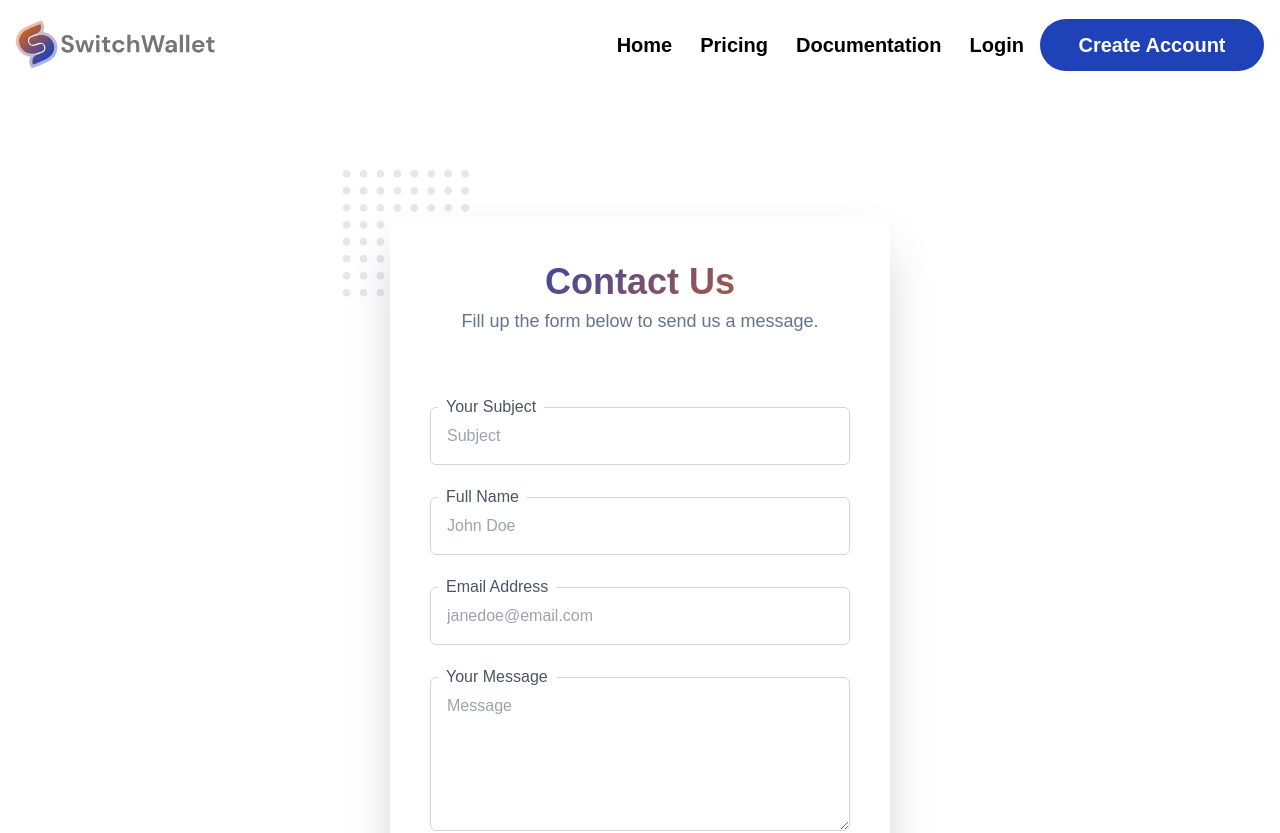
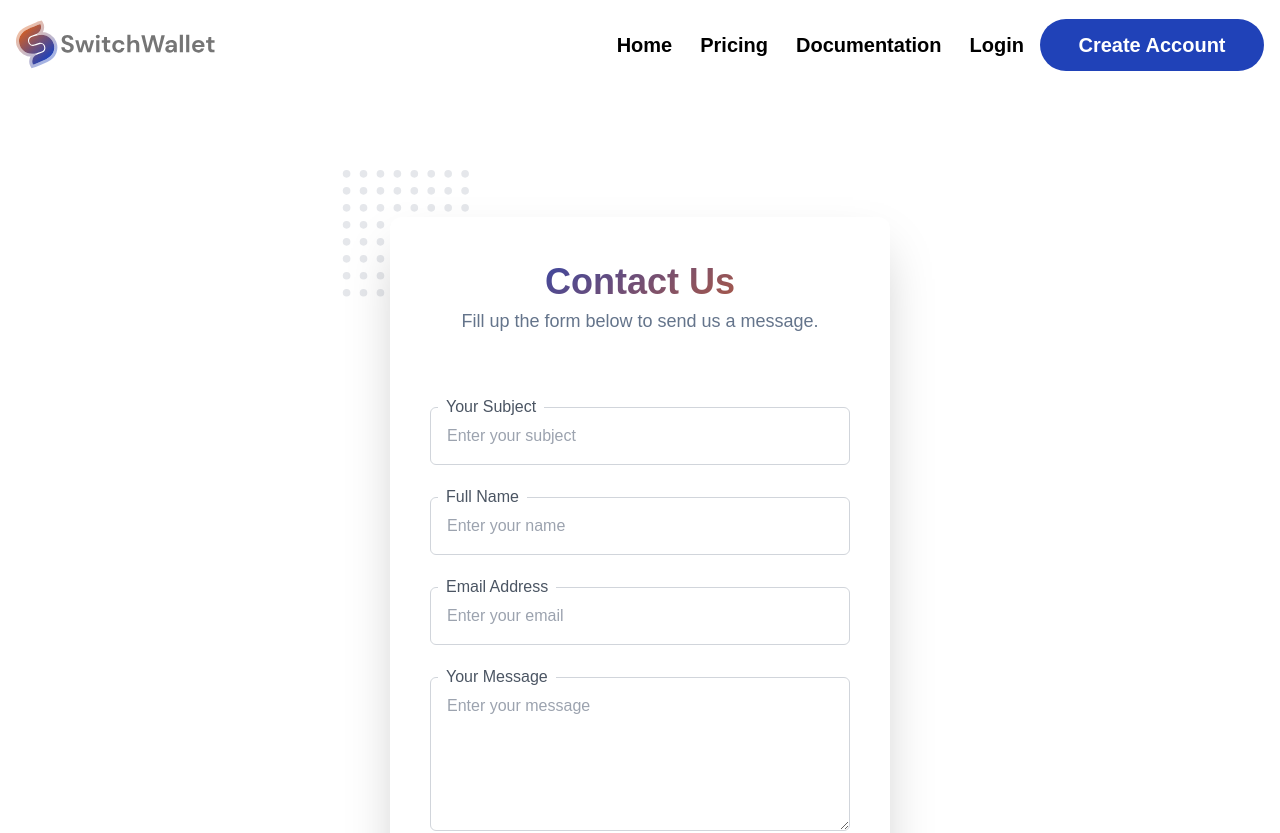
Before and after one commit to johnmartins-hillary/switchwallet, a React (Create React App) app: page /contact in a window 1280 px wide. Shown: the top 833 px of the page. Built offline with nearby package versions, Linux system fonts and the light colour scheme.

Commit message:
Fixing contract us form issus

```diff
--- a/src/pages/Contact.jsx
+++ b/src/pages/Contact.jsx
@@ -31,14 +31,12 @@ const Contact = () => {
         })
             .then((response) => response.json())
             .then((responseJson) => {
-                if (responseJson.data.statusCode === 200) {
-                    toast.success('Message Sent Successfully');
-                    setLoading(false);
-                    navigate('/');
-                }
+                toast.success('Message Sent Successfully');
+                setLoading(false);
+                navigate('/');
             })
             .catch((error) => {
-                toast.success('Failed');
+                toast.error('Failed');
                 console.error(error);
                 setLoading(false)
             })
@@ -56,19 +54,19 @@ const Contact = () => {
                         <form className="relative w-full mt-6 space-y-8" onSubmit={SubmitHandler}>
                             <div className="relative">
                                 <label className="absolute px-2 ml-2 -mt-3 font-medium text-gray-600 bg-white">Your Subject</label>
-                                <input type="text" className="block w-full px-4 py-4 mt-2 text-base placeholder-gray-400 bg-white border border-gray-300 rounded-md focus:outline-none focus:border-black" placeholder="Subject" required value={subject} onChange={(e) => setSubject(e.target.value)} />
+                                <input type="text" className="block w-full px-4 py-4 mt-2 text-base placeholder-gray-400 bg-white border border-gray-300 rounded-md focus:outline-none focus:border-black" placeholder="Enter your subject" required value={subject} onChange={(e) => setSubject(e.target.value)} />
                             </div>
                             <div className="relative">
                                 <label className="absolute px-2 ml-2 -mt-3 font-medium text-gray-600 bg-white">Full Name</label>
-                                <input type="text" className="block w-full px-4 py-4 mt-2 text-base placeholder-gray-400 bg-white border border-gray-300 rounded-md focus:outline-none focus:border-black" placeholder="John Doe" required value={name} onChange={(e) => setName(e.target.value)} />
+                                <input type="text" className="block w-full px-4 py-4 mt-2 text-base placeholder-gray-400 bg-white border border-gray-300 rounded-md focus:outline-none focus:border-black" placeholder="Enter your name" required value={name} onChange={(e) => setName(e.target.value)} />
                             </div>
                             <div className="relative">
                                 <label className="absolute px-2 ml-2 -mt-3 font-medium text-gray-600 bg-white">Email Address</label>
-                                <input type="text" className="block w-full px-4 py-4 mt-2 text-base placeholder-gray-400 bg-white border border-gray-300 rounded-md focus:outline-none focus:border-black" placeholder="janedoe@email.com" required value={email} onChange={(e) => setEmail(e.target.value)} />
+                                <input type="text" className="block w-full px-4 py-4 mt-2 text-base placeholder-gray-400 bg-white border border-gray-300 rounded-md focus:outline-none focus:border-black" placeholder="Enter your email" required value={email} onChange={(e) => setEmail(e.target.value)} />
                             </div>
                             <div className="relative">
                                 <label className="absolute px-2 ml-2 -mt-3 font-medium text-gray-600 bg-white">Your Message</label>
-                                <textarea rows="5" type="text" className="block w-full px-4 py-4 mt-2 text-base placeholder-gray-400 bg-white border border-gray-300 rounded-md focus:outline-none focus:border-black" placeholder="Message" required value={message} onChange={(e) => setMessage(e.target.value)} />
+                                <textarea rows="5" type="text" className="block w-full px-4 py-4 mt-2 text-base placeholder-gray-400 bg-white border border-gray-300 rounded-md focus:outline-none focus:border-black" placeholder="Enter your message" required value={message} onChange={(e) => setMessage(e.target.value)} />
                             </div>
                             <div className="relative">
                                 <button type='submit' className="inline-block w-full px-5 py-4 text-xl font-medium text-center text-white transition duration-200 bg-[#2042B8] hover:bg-[#2546bd] rounded-lg ease">{loading ? 'Sending...' : 'Send'}</button>
```
